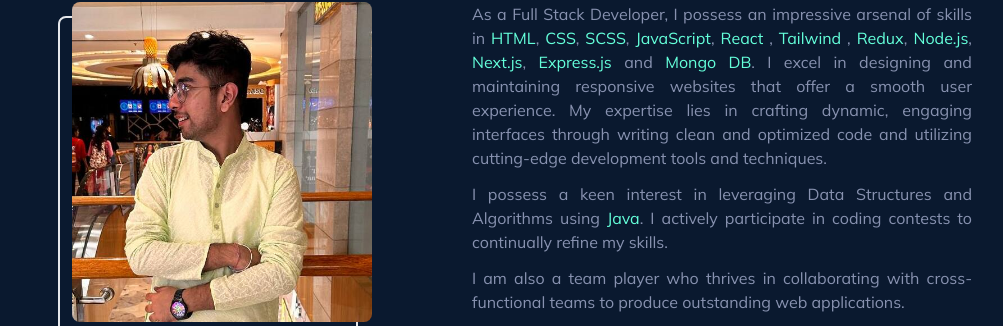
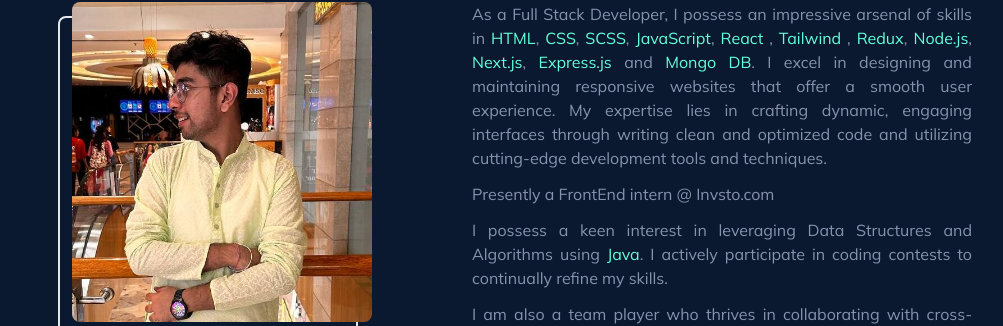
Before and after one commit to yash2324/portfolio-2024, a React (Vite) app: page / in a window 1280 px wide. Shown: the part 996-1322 px from the top of the page, without its empty margins (118-1121 px from the left). Built offline with nearby package versions, Linux system fonts and the light colour scheme.

Commit message:
Update About.jsx

```diff
--- a/src/components/sections/About.jsx
+++ b/src/components/sections/About.jsx
@@ -53,6 +53,7 @@ const About = () => {
             interfaces through writing clean and optimized code and utilizing
             cutting-edge development tools and techniques.
           </p>
+          <p className="mb-3">Presently a FrontEnd intern @ Invsto.com</p>
           <p className="mb-3">
             I possess a keen interest in leveraging Data Structures and
             Algorithms using <span className="text-themeBlue">Java</span>. I
```
